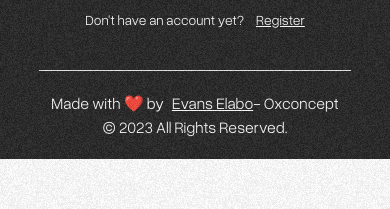
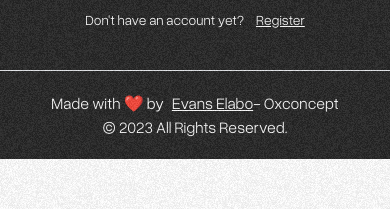
Before and after one commit to ellaboevans/0xconcept-blog, a Next.js app: page /auth/login in a window 390 px wide. Shown: the part 468-677 px from the top of the page. Built offline with nearby package versions, Linux system fonts and the light colour scheme; no server answers.

Commit message:
fix(app): Fix Footer width on mobile

```diff
--- a/components/Footer.tsx
+++ b/components/Footer.tsx
@@ -5,7 +5,7 @@ import { overusedGrotesk } from '@/utils/Fonts'
 export default function Footer() {
   return (
     <footer
-      className={` py-5 flex flex-col items-center justify-center border-t ${overusedGrotesk.variable} font-overusedGrotesk text-base max-w-[80dvw] md:max-w-[70dvw] mx-auto`}
+      className={` py-5 flex flex-col items-center justify-center border-t ${overusedGrotesk.variable} font-overusedGrotesk text-base max-w-[100dvw] md:max-w-[70dvw] mx-auto`}
     >
       <h5 className="text-center ">
         Made with <span>❤️</span> by
```
